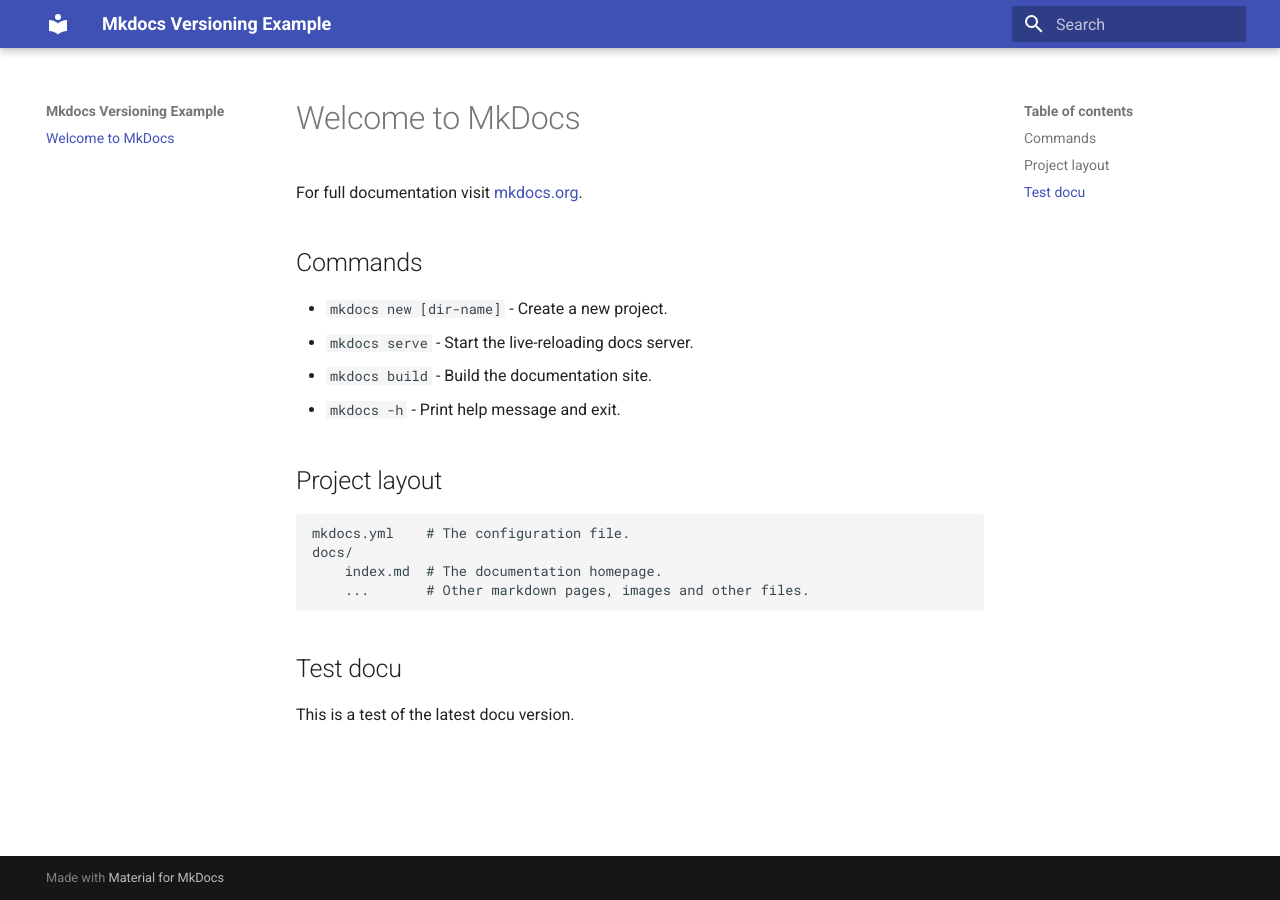
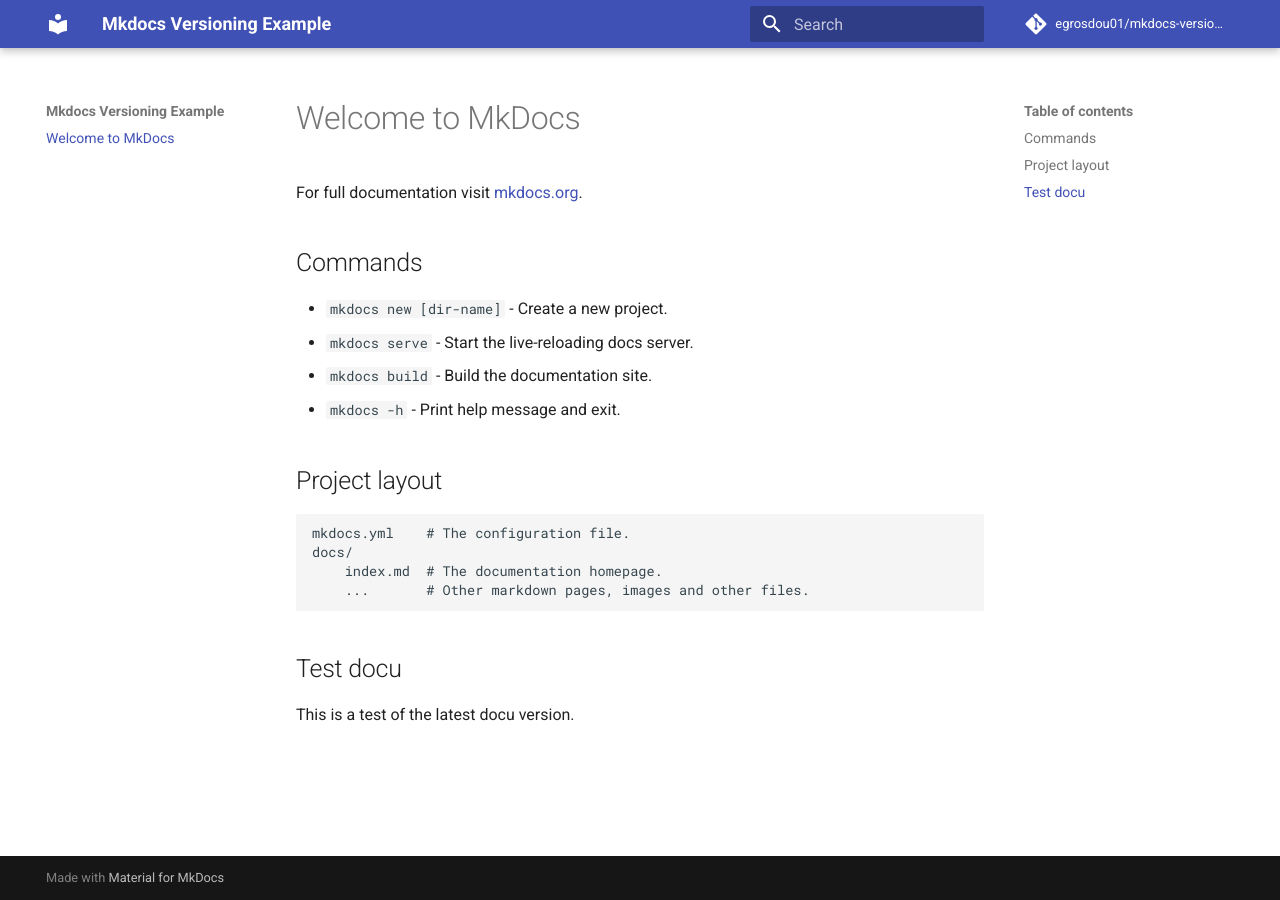
Before and after one commit to egrosdou01/mkdocs-versioning-example, an MkDocs documentation site: the page built from docs/index.md, in a window 1280 px wide. Built offline with MkDocs 1.6.1 and Material for MkDocs 9.7.7, drawn with Linux system fonts in a browser that asks for light colours; comment, search, counter and statistics services are not loaded; the version menu is left out.

Commit message:
Update the mkdocs.yml file with more details

```diff
--- a/mkdocs.yml
+++ b/mkdocs.yml
@@ -1,5 +1,10 @@
 site_name: Mkdocs Versioning Example
 site_url: https://egrosdou01.github.io/mkdocs-versioning-example/
+
+repo_name: egrosdou01/mkdocs-versioning-example
+repo_url: https://github.com/egrosdou01/mkdocs-versioning-example
+edit_uri: ""
+
 theme:
   name: material
 extra:
```
